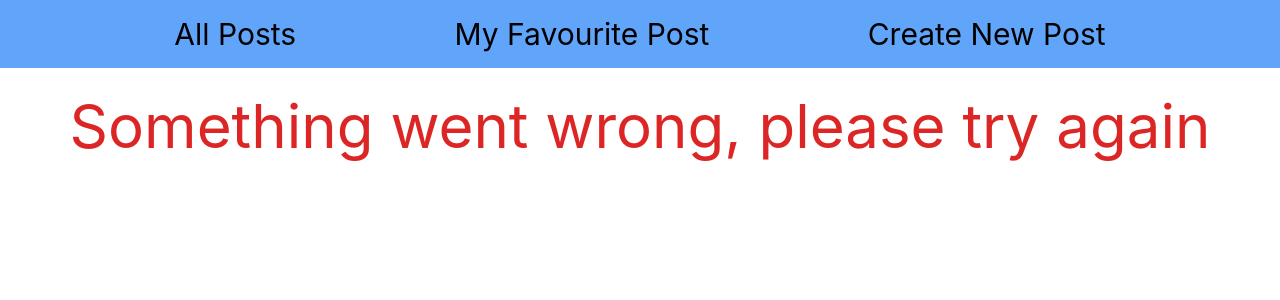
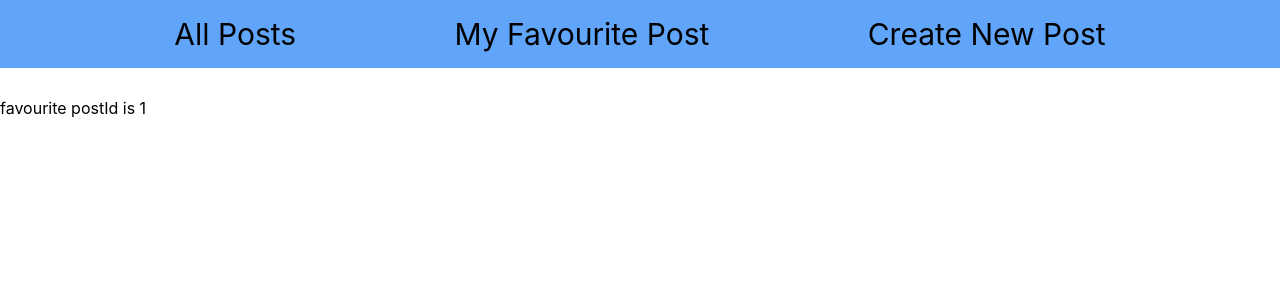
Before and after one commit to mubin86/next-structure, a Next.js app: page /post/favourite-post/1 in a window 1280 px wide. Before the commit this address had no page. Shown: the top 300 px of the page. Built offline with nearby package versions, Linux system fonts and the light colour scheme.

Commit message:
integrate favouritePostId component

```diff
--- a/components/post/PostItem.js
+++ b/components/post/PostItem.js
@@ -1,4 +1,5 @@
 
+import Link from 'next/link';
 import { useRouter } from 'next/router';
 
 export default function PostItem({postId, title, description}) {
@@ -18,7 +19,7 @@ export default function PostItem({postId, title, description}) {
                 {/* <p className="mt-2 text-gray-600">{description}</p> */}
             </div>
             <div className="flex justify-start mt-4">
-                <a href="#" className="text-xl font-medium text-indigo-500">Add to Favourites</a>
+                <Link href={`/post/favourite-post/${postId}`} className="text-xl font-medium text-indigo-500">Add to Favourites</Link>
             </div>
             <div className="flex justify-end -mt-7">
                 <a href="#" className="text-xl font-medium text-indigo-500">John Doe</a>
--- /dev/null
+++ b/pages/post/favourite-post/[favPostId].js
@@ -0,0 +1,12 @@
+import {useRouter} from 'next/router';
+
+export default function FavouritePost() {
+    const router = useRouter();
+    const {favPostId}=router.query;
+    console.log("favourite postid is", favPostId);
+    return (
+        <div>
+            <h2>favourite postId is {favPostId}</h2>
+        </div>
+    )
+}
```
